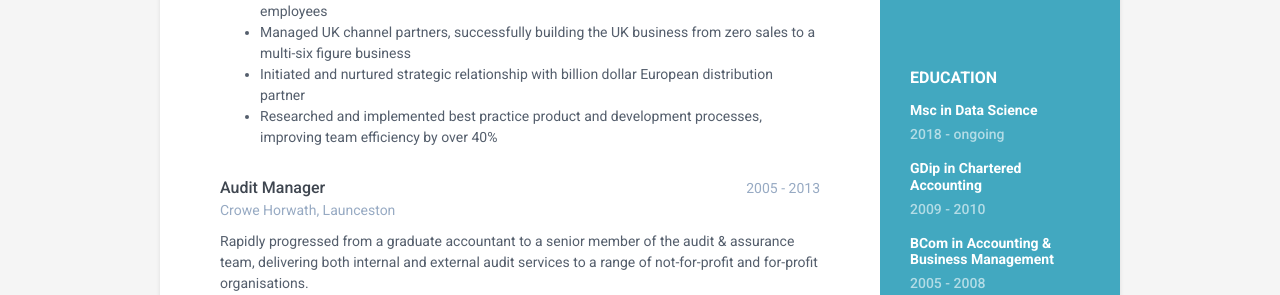
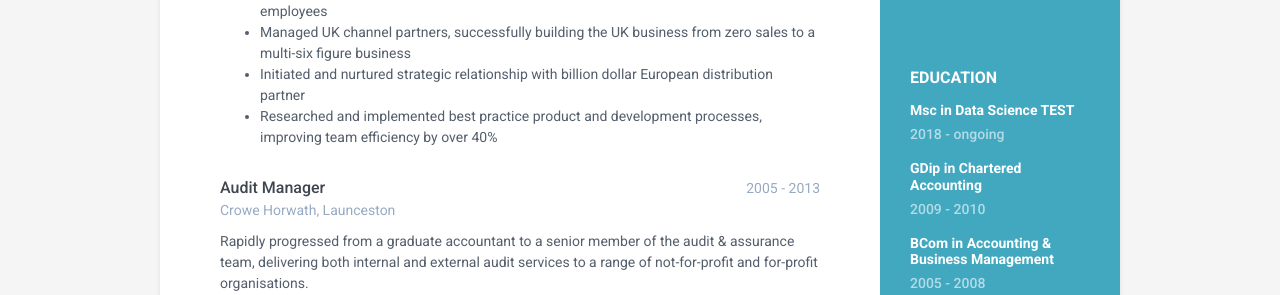
Before and after one commit to toddy86/dequincey.blog, a Jekyll site: the page built from resume.md, in a window 1280 px wide. Shown: the part 528-823 px from the top of the page. Built offline with Jekyll 4.4.1, drawn with Linux system fonts in a browser that asks for light colours.

Commit message:
TEST Added

```diff
--- a/_layouts/resume.html
+++ b/_layouts/resume.html
@@ -31,7 +31,7 @@
             <div class="education-container container-block">
                 <h2 class="container-block-title">Education</h2>
                 <div class="item">
-                    <h4 class="degree">Msc in Data Science</h4>
+                    <h4 class="degree">Msc in Data Science TEST</h4>
                     <h5 class="meta">University of Southern Queensland</h5>
                     <div class="time">2018 - ongoing</div>
                 </div><!--//item-->
```
